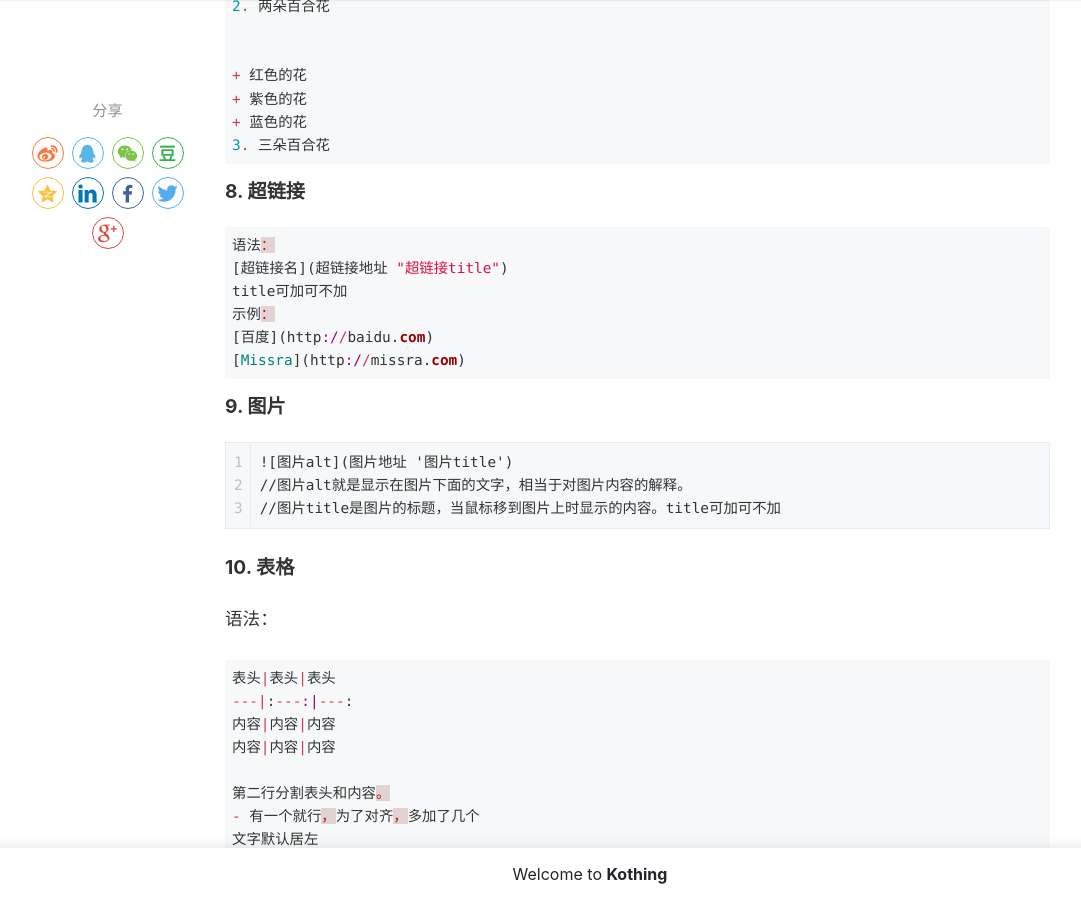
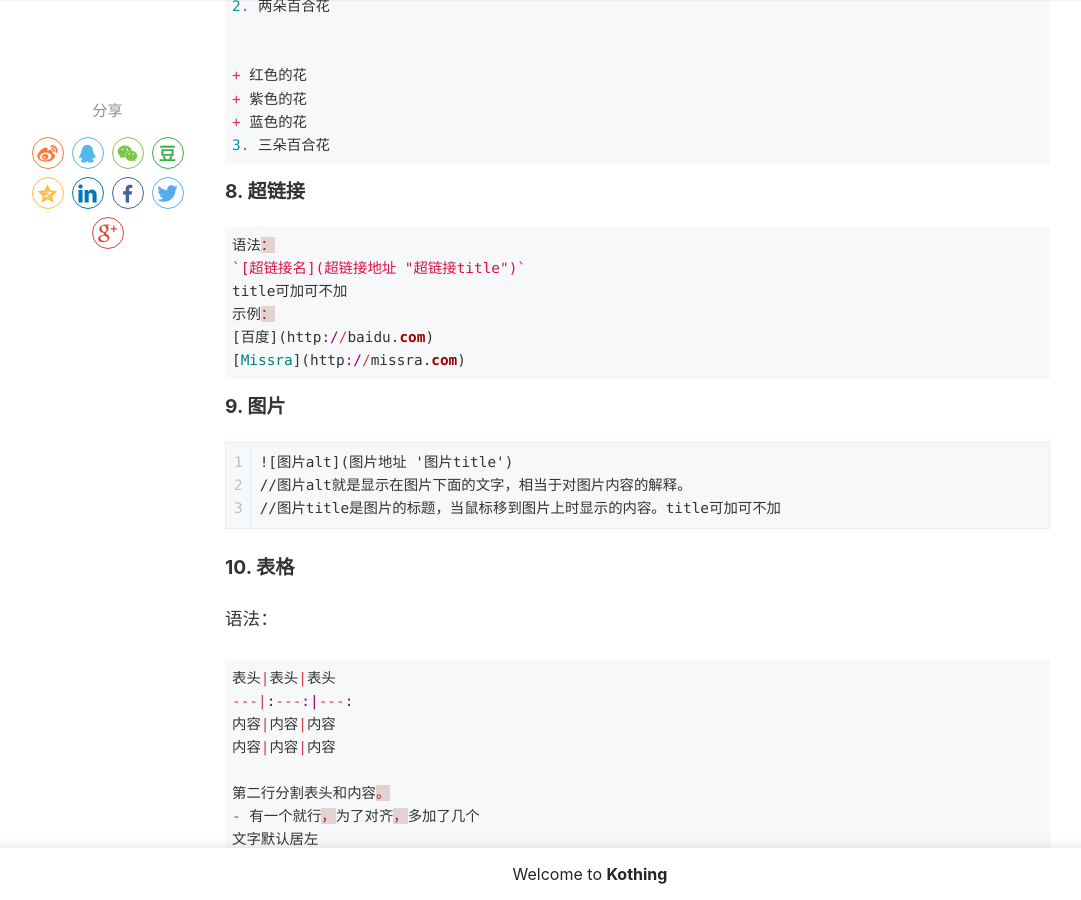
Before and after one commit to kothing/kothing.github.io, a Jekyll site: the page built from _posts/2020-01-01-markdown-syntax.md, in a window 1280 px wide and 900 px high, scrolled down 3388 px. Shown: the whole window, without its empty margins (50-1131 px from the left). Built offline with Jekyll 4.4.1, drawn with Linux system fonts in a browser that asks for light colours; nearby versions of some CDN libraries; comment, search, counter and statistics services are not loaded.

```diff
--- a/_posts/2020-01-01-markdown-syntax.md
+++ b/_posts/2020-01-01-markdown-syntax.md
@@ -128,7 +128,7 @@ ___
 
 {% highlight ruby %}
 语法：
-[超链接名](超链接地址 "超链接title")
+`[超链接名](超链接地址 "超链接title")`
 title可加可不加
 示例：
 [百度](http://baidu.com)
```
